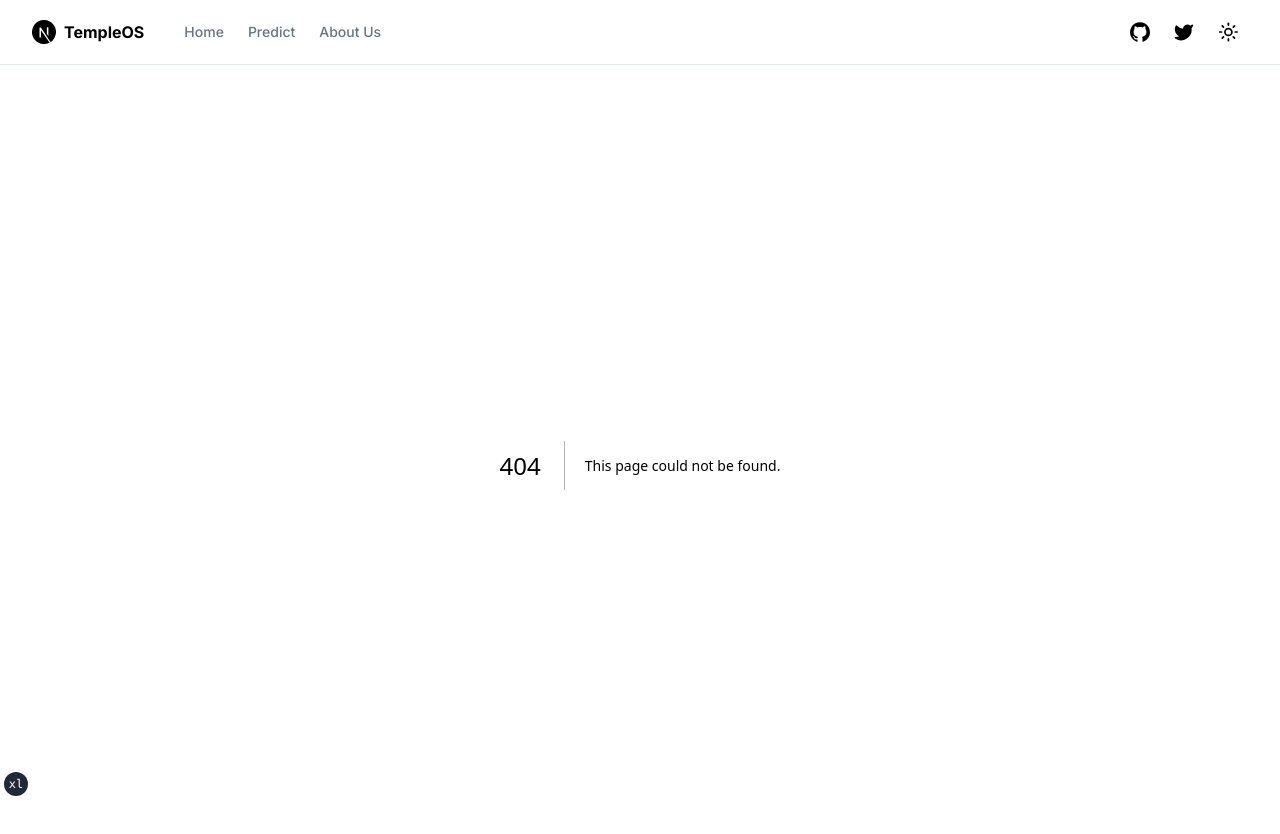
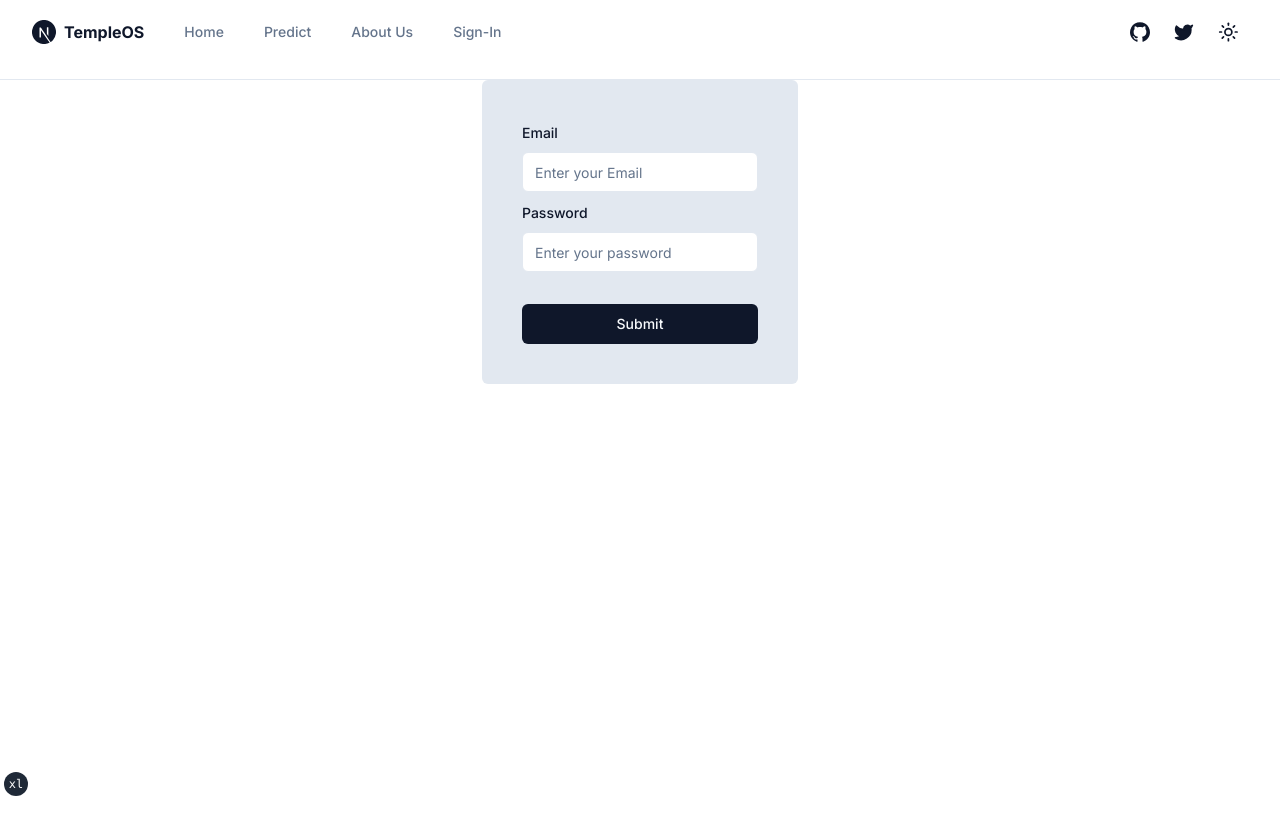
Before and after one commit to TempleOSi/frontend, a Next.js app: page /sign-in in a window 1280 px wide. Before the commit this address had no page. Shown: the top 834 px of the page. After the commit the page ends 800 px from the top, so only its background shows below. Built offline with nearby package versions, Linux system fonts and the light colour scheme.

Commit message:
Centered Predict Form, added Sign-In and Sign-Up routes

```diff
--- /dev/null
+++ b/app/(auth)/layout.tsx
@@ -0,0 +1,14 @@
+import { FC, ReactNode } from "react";
+
+interface AuthLayoutProps {
+    children: ReactNode;
+}
+
+
+const AuthLayout: FC<AuthLayoutProps> = ({ children }) => {
+  return (
+    <div className="bg-slate-200 p-10 rounded-md">{children}</div>
+  )
+};
+
+export default AuthLayout
--- /dev/null
+++ b/app/(auth)/sign-in/page.tsx
@@ -0,0 +1,12 @@
+import SignInForm from "@/components/form/SignInForm"
+
+
+const page = () => {
+  return (
+    <div className="w-full">
+        <SignInForm/>
+    </div>
+  )
+}
+
+export default page
--- /dev/null
+++ b/app/(auth)/sign-up/page.tsx
@@ -0,0 +1,7 @@
+const page = () => {
+    return (
+      <div>Sign-Up</div>
+    )
+  }
+
+  export default page
--- a/app/layout.tsx
+++ b/app/layout.tsx
@@ -36,12 +36,12 @@ export default function RootLayout({ children }: RootLayoutProps) {
         <head />
         <body
           className={cn(
-            "min-h-screen bg-background font-sans antialiased",
+            "bg-background font-sans antialiased",
             fontSans.variable
           )}
         >
           <ThemeProvider attribute="class" defaultTheme="system" enableSystem>
-            <div className="relative flex min-h-screen flex-col">
+            <div className="flex flex-col justify-center items-center">
               <SiteHeader />
               <div className="flex-1">{children}</div>
             </div>
--- a/components/form/HouseForm.tsx
+++ b/components/form/HouseForm.tsx
@@ -47,7 +47,7 @@ const HouseForm = () => {
 
     const defaultValues = {
         street: '',
-        neigh: '', // Proporciona un valor inicial para el campo "username"
+        neigh: '', // Proporciona un valor inicial para los campos del form.
     };
 
     const form = useForm<z.infer<typeof FormSchema>>({
@@ -76,15 +76,15 @@ const HouseForm = () => {
                     {testResponse ? testResponse : "Loading..."}
                 </CardDescription>
             </CardHeader>
-
+            <CardContent>
             <Form {...form}>
-                <form onSubmit={form.handleSubmit(onSubmit)} className="w-2/3 space-y-6">
+                <form onSubmit={form.handleSubmit(onSubmit)} className="w-full">
                     <FormField
                         control={form.control}
                         name="street"
                         render={({ field }) => (
                             <FormItem>
-                                <FormLabel>Street</FormLabel>
+                                <FormLabel className="mt-6">Street</FormLabel>
                                 <FormControl>
                                     <Input placeholder="Example: Glenn Dr. ... " {...field} />
                                 </FormControl>
@@ -98,22 +98,37 @@ const HouseForm = () => {
                         control={form.control}
                         name="neigh"
                         render={({ field }) => (
-                            <FormItem>
-                                <FormLabel>Neighborhood</FormLabel>
+                            <FormItem className="mt-6">
+                                <FormLabel className="mt-10" >Neighborhood</FormLabel>
                                 <FormControl>
-                                    <Input placeholder="Example: Glenn Dr. ... " {...field} />
+                                    <Input className="mt-6" placeholder="Example: Glenn Dr. ... " {...field} />
                                 </FormControl>
                                 <FormDescription>
-                                    Use only one sentence.
                                 </FormDescription>
                                 <FormMessage />
                             </FormItem>
                         )}
                     />
-                    <Button className="w-full" type="submit">Submit</Button>
+                    <CardFooter>
+                        <Button className="w-full mt-6" type="submit">Submit</Button>
+                    </CardFooter>
+
                 </form>
             </Form>
+
+            </CardContent>
+
+
+
+
+
+
         </Card>
+
+
+
+
+
     )
 }
 
--- /dev/null
+++ b/components/form/SignInForm.tsx
@@ -0,0 +1,86 @@
+"use client"
+
+import { zodResolver } from "@hookform/resolvers/zod"
+import { useForm } from "react-hook-form"
+import * as z from "zod"
+
+import { Button } from "@/components/ui/button"
+import {
+    Form,
+    FormControl,
+    FormDescription,
+    FormField,
+    FormItem,
+    FormLabel,
+    FormMessage,
+} from "@/components/ui/form"
+import { Input } from "@/components/ui/input"
+import { toast } from "@/components/ui/use-toast"
+
+const FormSchema = z.object({
+    email: z.string(),
+    password: z.string(),
+})
+
+
+const SignInForm = () => {
+    const form = useForm<z.infer<typeof FormSchema>>({
+        resolver: zodResolver(FormSchema),
+    })
+
+
+    function onSubmit(data: z.infer<typeof FormSchema>) {
+        toast({
+            title: "You submitted the following values:",
+            description: (
+                <pre className="mt-2 w-[340px] rounded-md bg-slate-950 p-4">
+                    <code className="text-white">{JSON.stringify(data, null, 2)}</code>
+                </pre>
+            ),
+        })
+    }
+    return (
+        <Form {...form}>
+            <form onSubmit={form.handleSubmit(onSubmit)} className="w-full">
+                <div className="space-y-2">
+                <FormField
+                    control={form.control}
+                    name="email"
+                    render={({ field }) => (
+                        <FormItem>
+                            <FormLabel>Email</FormLabel>
+                            <FormControl>
+                                <Input placeholder="Enter your Email" {...field} />
+                            </FormControl>
+                            <FormDescription>
+
+                            </FormDescription>
+                            <FormMessage />
+                        </FormItem>
+                    )}
+                />
+                <FormField
+                    control={form.control}
+                    name="password"
+                    render={({ field }) => (
+                        <FormItem>
+                            <FormLabel>Password</FormLabel>
+                            <FormControl>
+                                <Input placeholder="Enter your password" {...field} />
+                            </FormControl>
+                            <FormDescription>
+
+                            </FormDescription>
+                            <FormMessage />
+                        </FormItem>
+                    )}
+                />
+                </div>
+
+                <Button className="w-full mt-6" type="submit">Submit</Button>
+            </form>
+        </Form>
+    )
+}
+
+export default SignInForm
--- a/components/main-nav.tsx
+++ b/components/main-nav.tsx
@@ -18,7 +18,7 @@ export function MainNav({ items }: MainNavProps) {
         <span className="inline-block font-bold">{siteConfig.name}</span>
       </Link>
       {items?.length ? (
-        <nav className="flex gap-6">
+        <nav className="flex justify-center gap-10">
           {items?.map(
             (item, index) =>
               item.href && (
--- a/components/site-header.tsx
+++ b/components/site-header.tsx
@@ -8,7 +8,7 @@ import { ThemeToggle } from "@/components/theme-toggle"
 
 export function SiteHeader() {
   return (
-    <header className="bg-background sticky top-0 z-40 w-full border-b">
+    <header className="bg-background sticky top-0 z-40 w-full border-b h-20">
       <div className="container flex h-16 items-center space-x-4 sm:justify-between sm:space-x-0">
         <MainNav items={siteConfig.mainNav} />
         <div className="flex flex-1 items-center justify-end space-x-4">
--- a/config/site.ts
+++ b/config/site.ts
@@ -16,6 +16,12 @@ export const siteConfig = {
     {
       title: "About Us",
       href: "/about-us",
+
+    },
+    {
+      title: "Sign-In",
+      href: "/sign-in",
+
     },
   ],
   links: {
```
